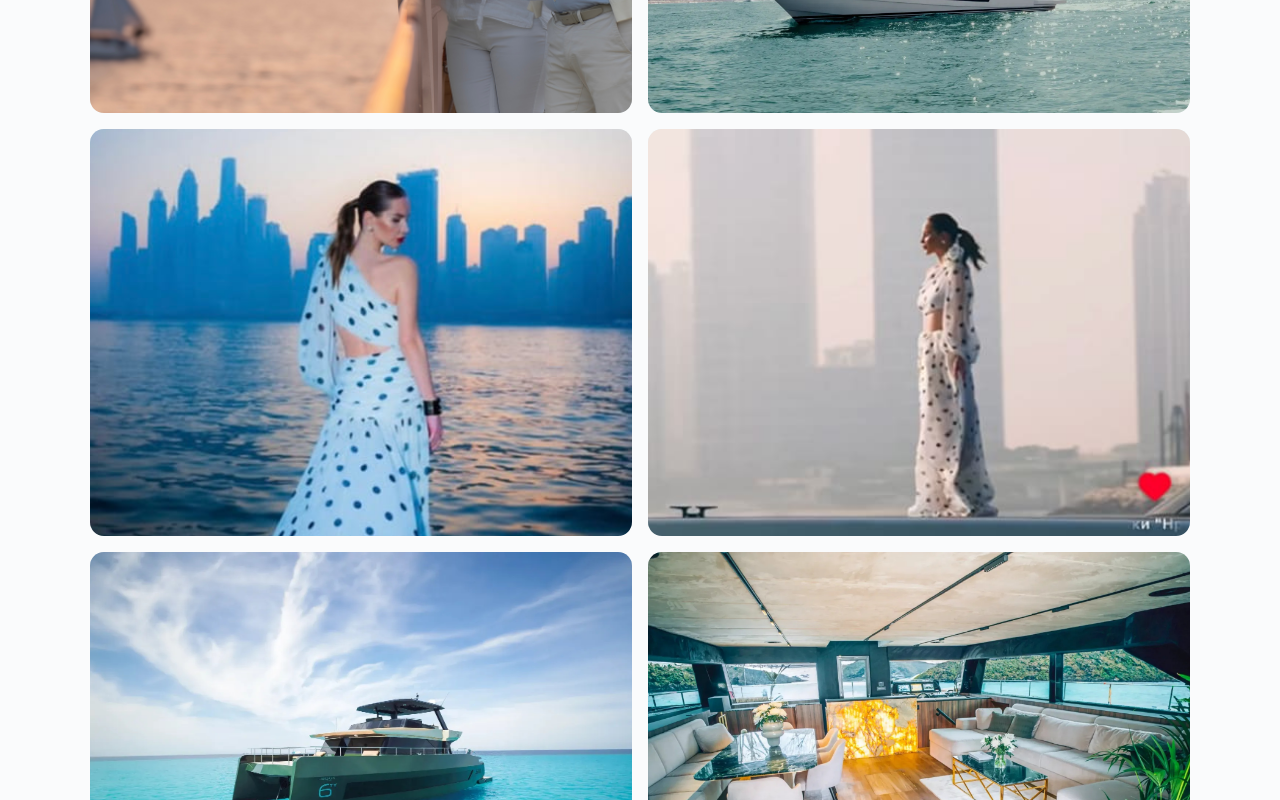
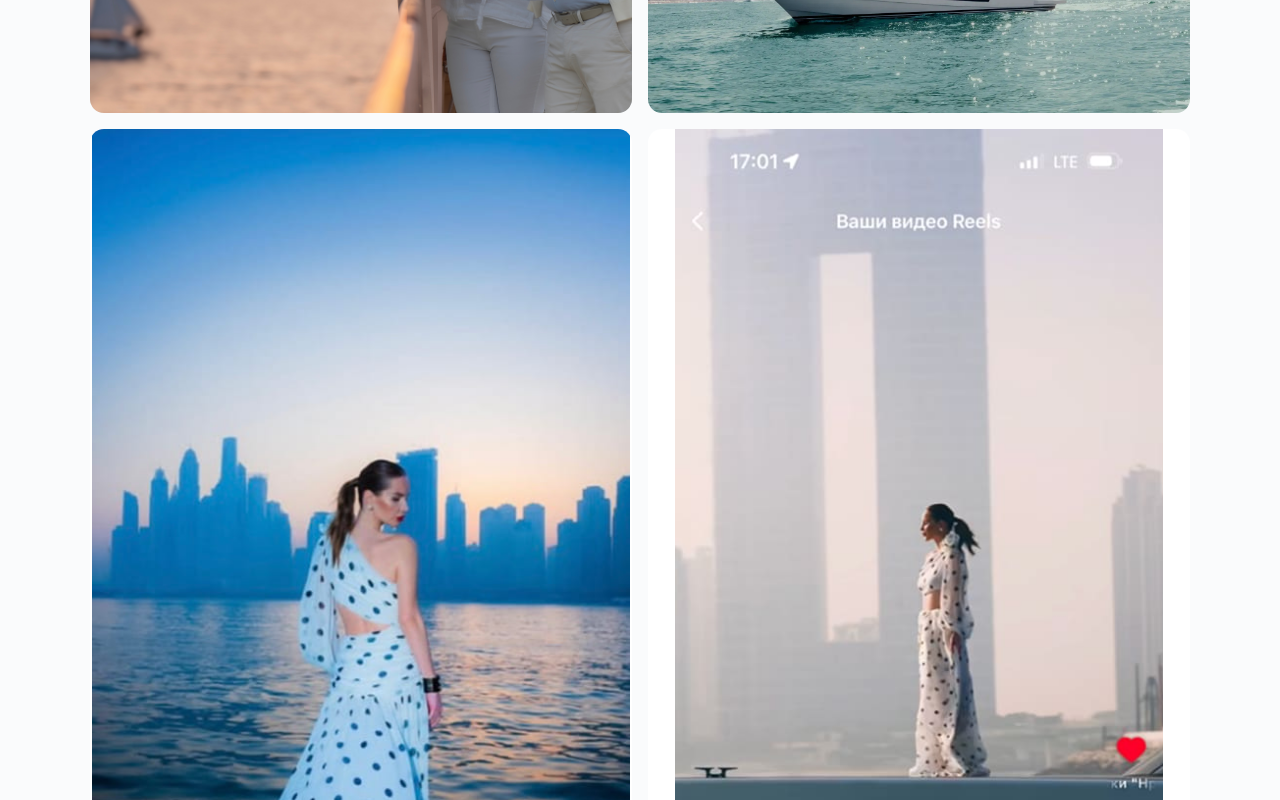
Before and after one commit to Guy4resh-stack/montas-asia-website, a React (Vite) app: page /cases/supreme-yachts in a window 1280 px wide. Shown: the part 5600-6400 px from the top of the page. Built offline with nearby package versions, Linux system fonts and the light colour scheme; a web font is replaced by a local one.

Commit message:
fix: portrait format for vertical social/PR screenshots in gallery

```diff
--- a/src/data/caseStudies.js
+++ b/src/data/caseStudies.js
@@ -155,8 +155,8 @@ export const caseStudies = {
       gallery: [
         { src: '/cases/supreme-yachts/production-01.jpg', alt: 'Supreme Yachts lifestyle production still' },
         { src: '/cases/supreme-yachts/production-02.jpg', alt: 'Supreme Yachts yacht photography' },
-        { src: '/cases/supreme-yachts/social-01.jpg',     alt: 'Supreme Yachts social media content composition' },
-        { src: '/cases/supreme-yachts/pr-01.jpg',         alt: 'Supreme Yachts PR and partnership visual' },
+        { src: '/cases/supreme-yachts/social-01.jpg',     alt: 'Supreme Yachts social media content composition', portrait: true },
+        { src: '/cases/supreme-yachts/pr-01.jpg',         alt: 'Supreme Yachts PR and partnership visual', portrait: true },
         { src: '/cases/supreme-yachts/gallery-01.jpg',    alt: 'Supreme Yachts premium travel imagery' },
         { src: '/cases/supreme-yachts/gallery-02.jpg',    alt: 'Supreme Yachts interior and detail photography' },
       ],
--- a/src/index.css
+++ b/src/index.css
@@ -2723,6 +2723,8 @@ nav a.nav-active {
 /* Gallery */
 .cs-gallery { display: grid; grid-template-columns: repeat(2, 1fr); gap: 1rem; padding: 1rem 0 4rem; max-width: 1100px; margin: 0 auto; }
 .cs-gallery-item { border-radius: 14px; overflow: hidden; aspect-ratio: 4/3; background: var(--green-deep); }
+.cs-gallery-item--portrait { aspect-ratio: 9/16; background: #FFFFFF; }
+.cs-gallery-item--portrait .cs-gallery-img { object-fit: contain; }
 .cs-gallery-img { width: 100%; height: 100%; object-fit: cover; display: block; transition: transform 0.6s ease; }
 .cs-gallery-item:hover .cs-gallery-img { transform: scale(1.04); }
 
--- a/src/pages/CaseStudyPage.jsx
+++ b/src/pages/CaseStudyPage.jsx
@@ -255,8 +255,8 @@ export default function CaseStudyPage({ slug }) {
           </section>
           <div className="cs-gallery">
             {production.gallery.map((g, i) => (
-              <div key={i} className="cs-gallery-item">
-                <img src={g.src} alt={g.alt} loading="lazy" className="cs-gallery-img" width="600" height="450" />
+              <div key={i} className={`cs-gallery-item${g.portrait ? ' cs-gallery-item--portrait' : ''}`}>
+                <img src={g.src} alt={g.alt} loading="lazy" className="cs-gallery-img" />
               </div>
             ))}
           </div>
```
